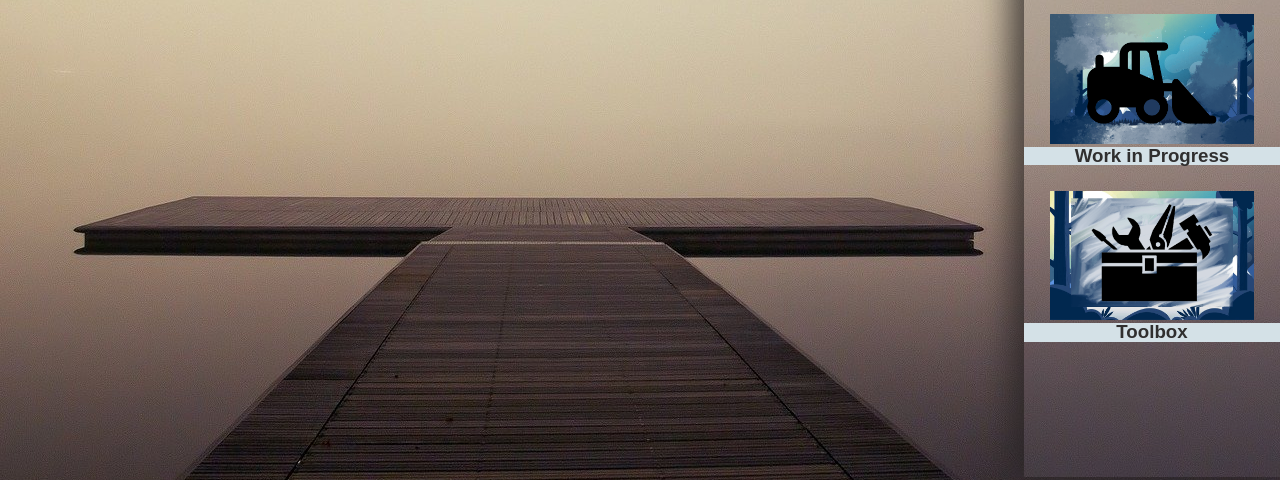
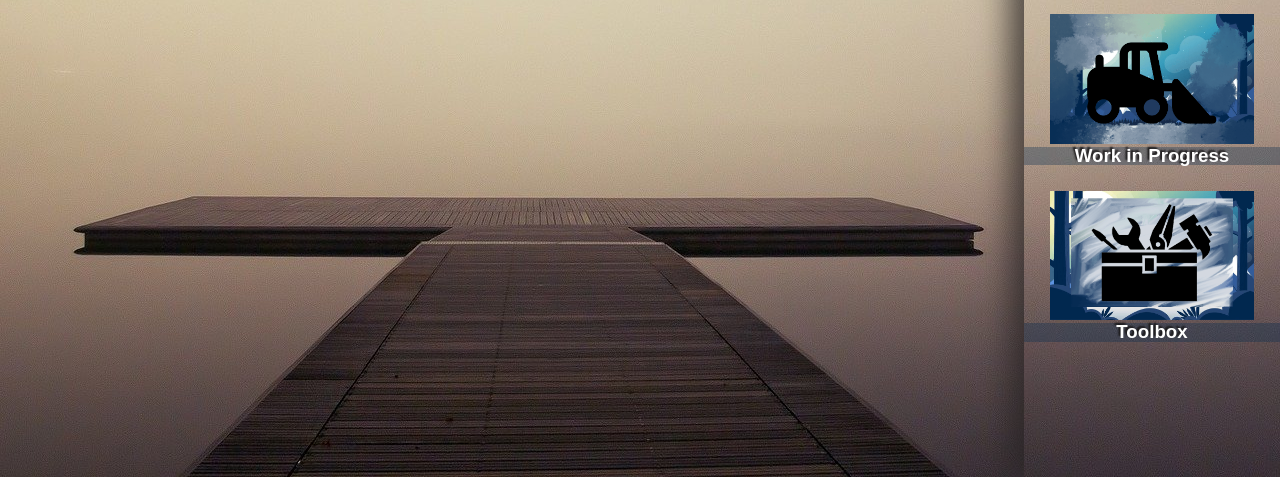
Before and after one commit to cristina-Q/qattribute.net, a plain HTML site: page index.html in a window 1280 px wide. Shown: the part 323-803 px from the top of the page. Drawn offline with Linux system fonts and the light colour scheme.

Commit message:
update layout

```diff
--- a/css/style.css
+++ b/css/style.css
@@ -48,14 +48,10 @@ table {
 
 
 
-
-
 body {
   color: #fff;
   font-family: Arial, Helvetica, sans-serif;
   font-size: 16px;
-	height: 100vh;
-	background: #d29985;
 	background: linear-gradient(180deg, #f1d2c7 0%, #b4938c 55%,#675f68 104%);
 }
 
@@ -70,25 +66,29 @@ a {
 	text-decoration: none;
 }
 
+@media screen and (min-width : 800px) {
+.sidebar {
+	height: 100vh;
+	float: right;
+	width: 20%;
+	box-shadow: -15px 4px 29px 0px rgba(39, 35, 35, 0.75);
+}
+
 .content {
-	display: inline-block;
+	display: block;
 	width: 80%;
 	height: 100vh;
 }
 
-.sidebar {
-	float: right;
-	width: 20%;
-	height: 100vh;
-	background-color: #675f683f;
-	box-shadow: -15px 4px 29px 0px rgba(39, 35, 35, 0.75);
+.main-nav {
 	display: flex;
-	flex-direction: column;
 	align-items: center;
 	justify-content: center;
+	flex-direction: column;
+}
 }
 
-.main-nav {
+.sidebar {
 	display: flex;
 	flex-direction: column;
 	align-items: center;
@@ -102,7 +102,8 @@ a {
 }
 
 .main-nav > a > h1 {
-	color: rgb(48, 47, 47);
-	background-color:#D4E1E7;
+	color: white;
+	background-color:#02294f52;
 	text-align: center;
+	text-shadow: -2px -2px 2px rgb(24, 22, 22);
 }
--- a/index.html
+++ b/index.html
@@ -8,8 +8,6 @@
 </head>
 
 <body>
-  <main class="content">
-  </main>
 
   <aside class="sidebar">
     <nav class="main-nav">
@@ -28,5 +26,9 @@
     </nav>
   </aside>
 
+  <main class="content">
+  </main>
+
+
 </body>
 </html>
```
